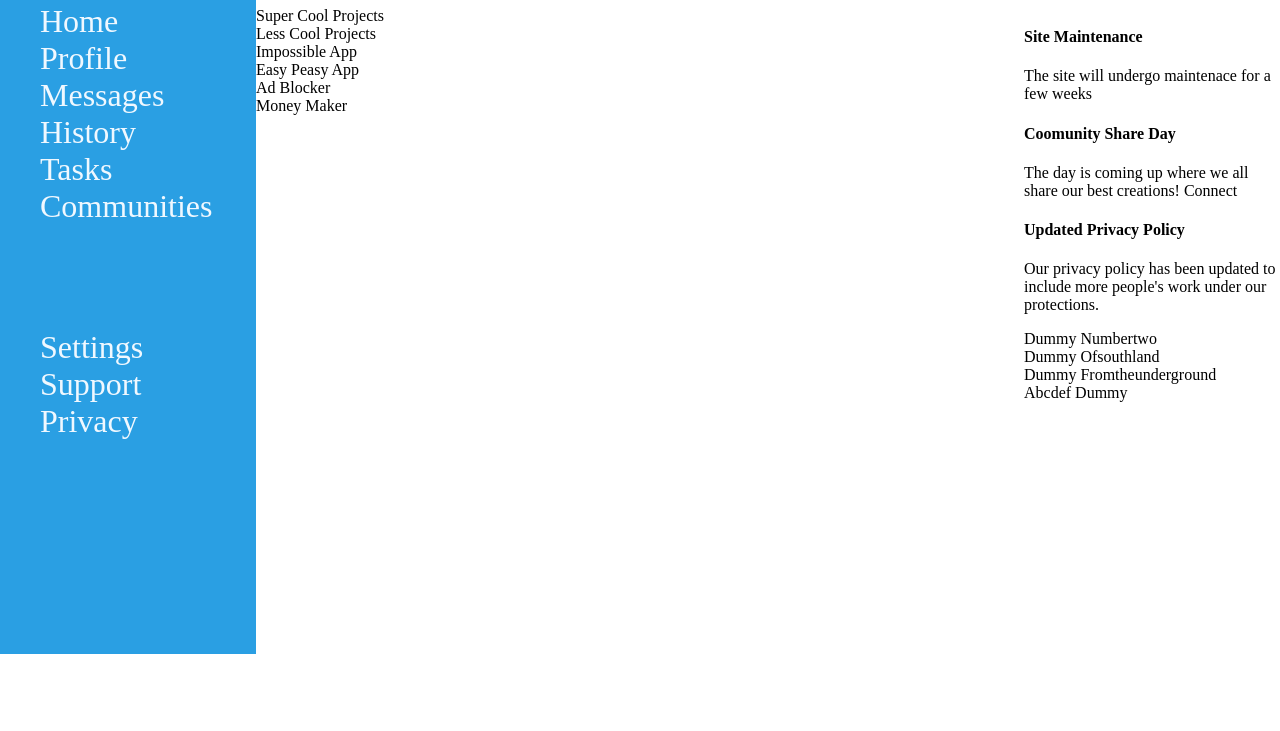
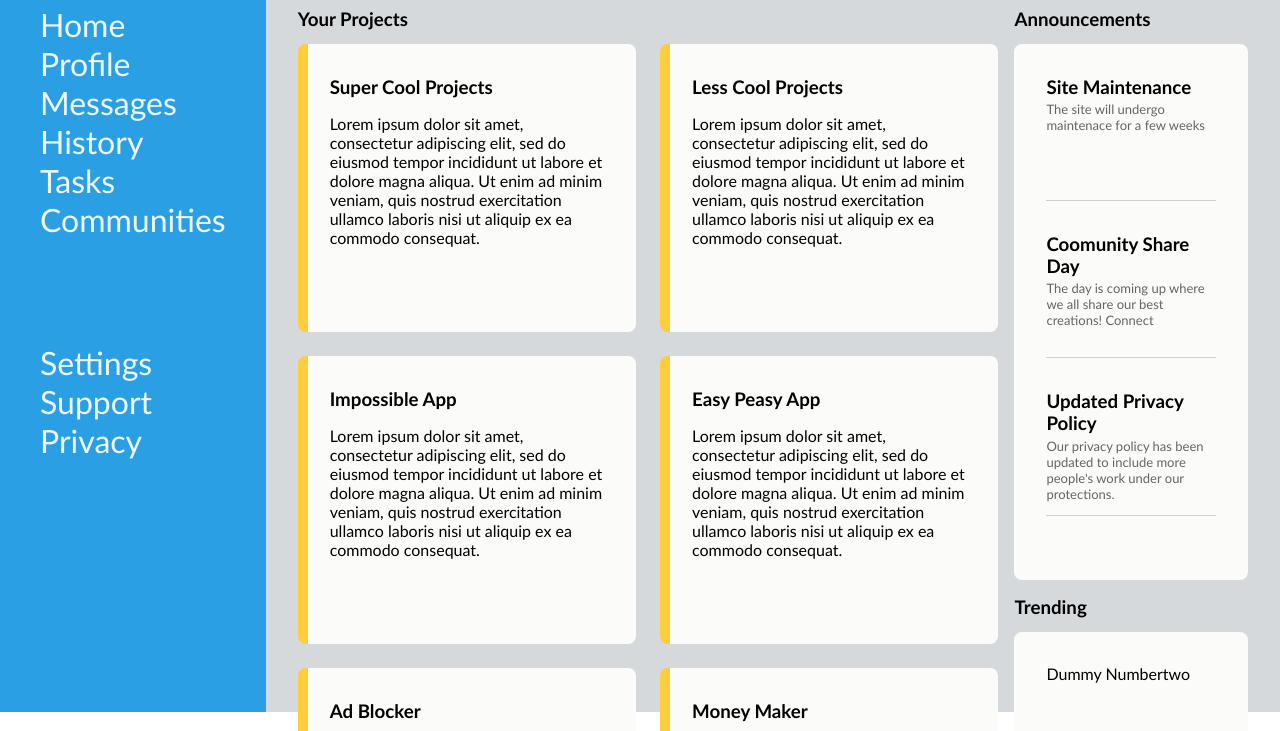
Before and after one commit to Meeran-Tofiq/admin-dashboard, a plain HTML site: page index.html in a window 1280 px wide. Shown: the part 146-877 px from the top of the page. Before the commit the page ends 800 px from the top, so only its background shows below. Drawn offline with Linux system fonts and the light colour scheme.

Commit message:
Add styling to main content area

```diff
--- a/index.html
+++ b/index.html
@@ -61,32 +61,80 @@
 
     <div class="content">
         <div class="projects">
-            <div class="card">Super Cool Projects</div>
-            <div class="card">Less Cool Projects</div>
-            <div class="card">Impossible App</div>
-            <div class="card">Easy Peasy App</div>
-            <div class="card">Ad Blocker</div>
-            <div class="card">Money Maker</div>
+            <span class="heading"><h3>Your Projects</h3></span>
+            <div class="card">
+                <h3>Super Cool Projects</h3>
+                <p>Lorem ipsum dolor sit amet, consectetur adipiscing elit,
+                    sed do eiusmod tempor incididunt ut labore et dolore magna
+                    aliqua. Ut enim ad minim veniam, quis nostrud exercitation
+                    ullamco laboris nisi ut aliquip ex ea commodo consequat.
+                </p>
+            </div>
+            <div class="card">
+                <h3>Less Cool Projects</h3>
+                <p>Lorem ipsum dolor sit amet, consectetur adipiscing elit,
+                    sed do eiusmod tempor incididunt ut labore et dolore magna
+                    aliqua. Ut enim ad minim veniam, quis nostrud exercitation
+                    ullamco laboris nisi ut aliquip ex ea commodo consequat.
+                </p>
+            </div>
+            <div class="card">
+                <h3>Impossible App</h3>
+                <p>Lorem ipsum dolor sit amet, consectetur adipiscing elit,
+                    sed do eiusmod tempor incididunt ut labore et dolore magna
+                    aliqua. Ut enim ad minim veniam, quis nostrud exercitation
+                    ullamco laboris nisi ut aliquip ex ea commodo consequat.
+                </p>
+            </div>
+            <div class="card">
+                <h3>Easy Peasy App</h3>
+                <p>Lorem ipsum dolor sit amet, consectetur adipiscing elit,
+                    sed do eiusmod tempor incididunt ut labore et dolore magna
+                    aliqua. Ut enim ad minim veniam, quis nostrud exercitation
+                    ullamco laboris nisi ut aliquip ex ea commodo consequat.
+                </p>
+            </div>
+            <div class="card">
+                <h3>Ad Blocker</h3>
+                <p>Lorem ipsum dolor sit amet, consectetur adipiscing elit,
+                    sed do eiusmod tempor incididunt ut labore et dolore magna
+                    aliqua. Ut enim ad minim veniam, quis nostrud exercitation
+                    ullamco laboris nisi ut aliquip ex ea commodo consequat.
+                </p>
+            </div>
+            <div class="card">
+                <h3>Money Maker</h3>
+                <p>Lorem ipsum dolor sit amet, consectetur adipiscing elit,
+                    sed do eiusmod tempor incididunt ut labore et dolore magna
+                    aliqua. Ut enim ad minim veniam, quis nostrud exercitation
+                    ullamco laboris nisi ut aliquip ex ea commodo consequat.
+                </p>
+            </div>
         </div>
 
-        <div class="Announcements">
+        <div class="announcements">
+            <span class="heading"><h3>Announcements</h3></span>
+            <div class="container">
                 <div class="announcement">
-                <h4>Site Maintenance</h4>
+                    <h3>Site Maintenance</h3>
                     <p>The site will undergo maintenace for a few weeks</p>
                 </div>
                 <div class="announcement">
-                <h4>Coomunity Share Day</h4>
+                    <h3>Coomunity Share Day</h3>
                     <p>The day is coming up where we all share our best creations! Connect</p>
                 </div>
                 <div class="announcement">
-                <h4>Updated Privacy Policy</h4>
+                    <h3>Updated Privacy Policy</h3>
                     <p>Our privacy policy has been updated to include more people's work
                         under our protections.
                     </p>
                 </div>
             </div>
+        </div>
 
         <div class="trending">
+            <span class="heading"><h3>Trending</h3></span>
+            <div class="container">
                 <div class="profile">
                     <span class="profile-img"></span>
                     <span class="profile-name">Dummy Numbertwo</span>
@@ -109,5 +157,6 @@
                 </div>
             </div>
         </div>
+    </div>
 </body>
 </html>
--- a/styles.css
+++ b/styles.css
@@ -1,14 +1,23 @@
+:root {
+    font-family: 'Gill Sans', 'Gill Sans MT', Calibri, 'Trebuchet MS', sans-serif;
+}
+
 body {
     display: grid;
     grid-template: 1fr 4fr / 1fr 4fr;
     height: 100vh;
-    overflow: hidden;
+    /* overflow: hidden; */
     margin: 0px;
 }
 
 ul {
     list-style-type: none;
     padding: 0px;
+}
+
+h3 {
+    margin: 0px;
+
 }
 
 .sidebar {
@@ -55,16 +64,77 @@ form input {
 .content {
     display: grid;
     grid-template: 1fr 1fr / 3fr 1fr;
+    gap: 1rem;
+
+    background-color: #d5d9dc;
+    padding: 2rem;
+    padding-bottom: 4rem;
+    max-height: 80vh;
 }
 
 .content .projects {
     grid-column: 1;
     grid-row: 1 / span 2;
+
+    display: grid;
+    grid-template-columns: 1fr 1fr;
+    grid-template-rows: auto 1fr 1fr 1fr;
+    gap: 1.5rem;
 }
 
-.content .announcements {
+.projects .heading {
+    grid-column: 1 / span 2;
+    margin-bottom: -10px;
+}
+
+.projects .card {
+    padding: 2rem;
+    border-radius: 0.5rem;
+    background: linear-gradient(90deg, #fdcd3b 3%, #fbfbfa 3%);
+}
+
+.announcements {
     grid-column: 2;
     grid-row: 1;
+}
+
+.announcements,
+.trending {
+    display: grid;
+    grid-template-columns: 1fr;
+    grid-template-rows: auto 1fr;
+    gap: 1.5rem;
+}
+
+.announcements .heading,
+.trending .heading {
+    margin-bottom: -10px;
+}
+
+.announcements .container,
+.trending .container {
+    display: grid;
+    grid-template-columns: 1fr;
+    grid-template-rows: repeat(3, 1fr);
+
+    background-color: #fbfbfa;
+    border-radius: 0.5rem;
+    padding: 2rem;
+}
+
+.announcements .container .announcement {
+    border-bottom: 0.5px solid #cdcfd2;
+}
+
+.announcements .container .announcement,
+.trending .container .profile {
+    margin-bottom: 2rem;
+}
+
+.announcements .container p {
+    margin-top: 0.2rem;
+    font-size: small;
+    color: #636465;
 }
 
 .content .trending {
```
Lines whose indentation alone changed are shown as unchanged.
